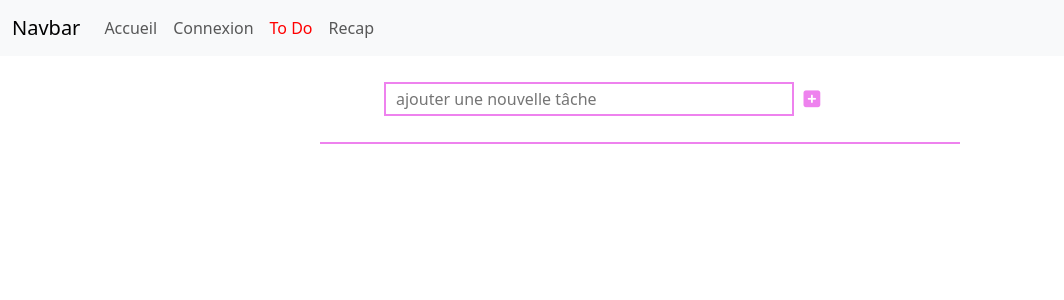
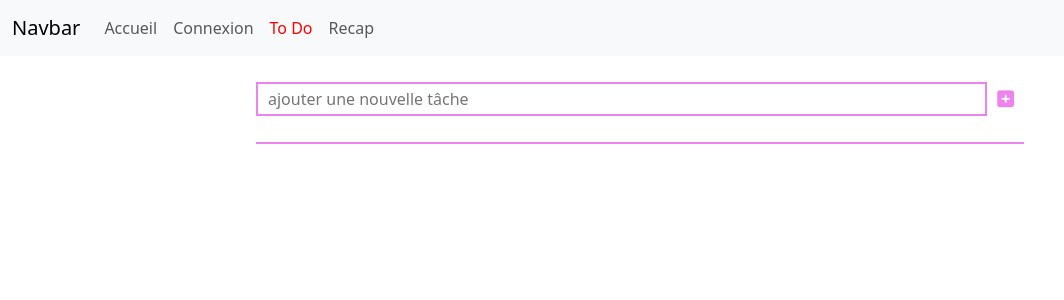
Before and after one commit to buffyTheErrorSlayer/angular-1, an Angular app: page /to-do in a window 1280 px wide. Shown: the top 300 px of the page, without its empty margins (0-1064 px from the left). Built offline with nearby package versions, Linux system fonts and the light colour scheme.

Commit message:
add delete task

```diff
--- a/src/app/todolist/todolist.component.html
+++ b/src/app/todolist/todolist.component.html
@@ -11,7 +11,10 @@
         @for (task of tasks; track $index) {
             <div class="todo-list-item">
                 <div> {{task.title}} </div>
-                <div><i class="fa-regular fa-square"></i></div>
+                <div class="todo-list-item-actions">
+                    <i class="fa-regular fa-square"></i>
+                    <i class="fa-solid fa-trash" (click)="deleteTask(task.id)"></i>
+                </div>
             </div>
         }
 
--- a/src/app/todolist/todolist.component.scss
+++ b/src/app/todolist/todolist.component.scss
@@ -8,12 +8,12 @@
     }
 
     &-add{
-        width: 40%;
+        width: 60%;
         margin: 2% 0;
         display: flex;
 
         &-input{
-            width: 80%;
+            width: 100%;
             border: 2px solid violet;
             padding: 3px 10px;
         }
@@ -27,7 +27,7 @@
     }
 
     &-list{
-        width: 50%;
+        width: 60%;
         display: flex;
         flex-direction: column;
         justify-content: flex-start;
@@ -38,8 +38,20 @@
             justify-content: space-between;
             padding: 5px;
 
-            i{
-                cursor: pointer;
+            &-actions{
+
+                i{
+                    cursor: pointer;
+                }
+
+                i:first-child{
+                    margin-right: 10px;
+                }
+
+                .fa-trash{
+                    color: red;
+                }
+
             }
         }
     }
--- a/src/app/todolist/todolist.component.ts
+++ b/src/app/todolist/todolist.component.ts
@@ -26,6 +26,11 @@ export class TodolistComponent {
     this.sauvegarde()
   }
 
+  deleteTask(id: number): void {
+    this.tasks = this.tasks.filter(task => task.id!== id);
+    this.sauvegarde()
+  }
+
 
   sauvegarde() {
     localStorage.setItem('tasks', JSON.stringify(this.tasks));
```
